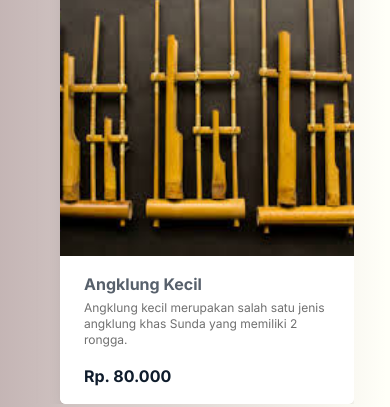
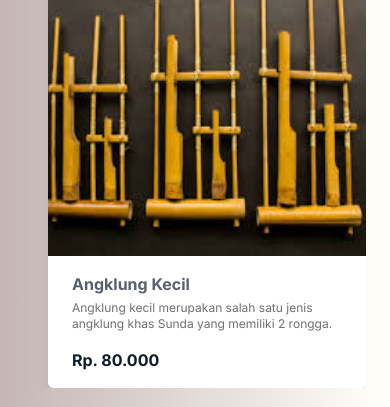
Before and after one commit to fadli154/-Tim_Azkaa-_WebsiteUMKM_ITsDay-, a website: page src/index.html in a window 390 px wide. Shown: the part 1984-2391 px from the top of the page. Drawn offline with nearby package versions, Linux system fonts and the light colour scheme.

Commit message:
fix: card-product width

```diff
--- a/src/css/input.css
+++ b/src/css/input.css
@@ -275,7 +275,7 @@
 }
 
 .articles-glider {
-  @apply flex flex-row !gap-6 lg:!gap-8;
+  @apply flex flex-row gap-0 sm!gap-6 lg:!gap-8;
 }
 
 .card-articles {
--- a/src/index.html
+++ b/src/index.html
@@ -186,7 +186,7 @@
               <i class="fas fa-angle-right animate-pulse"></i>
             </a>
           </div>
-          <div class="glider-contain px-5">
+          <div class="glider-contain px-2 sm:px-5">
             <div class="glider articles-glider">
               <div class="group card-articles">
                 <a href="#chatbot">
```
Also changed, not shown: src/css/output.css.
